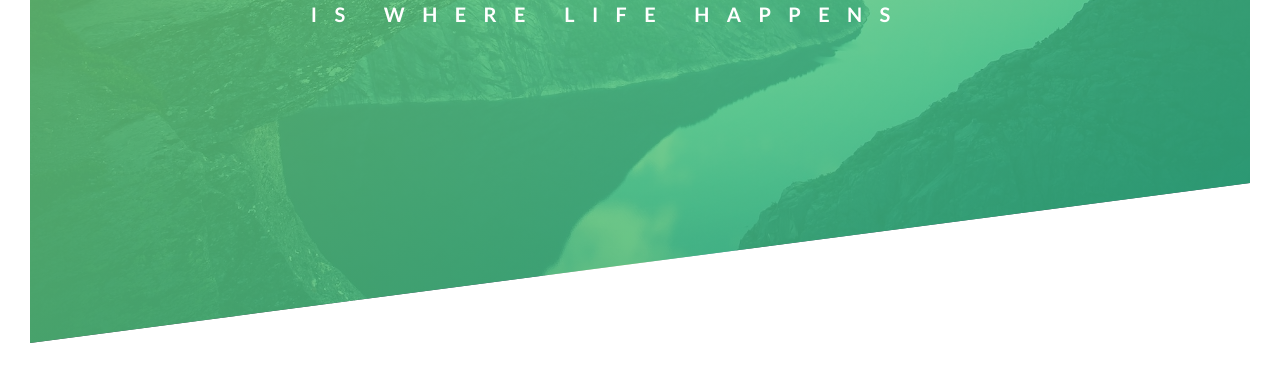
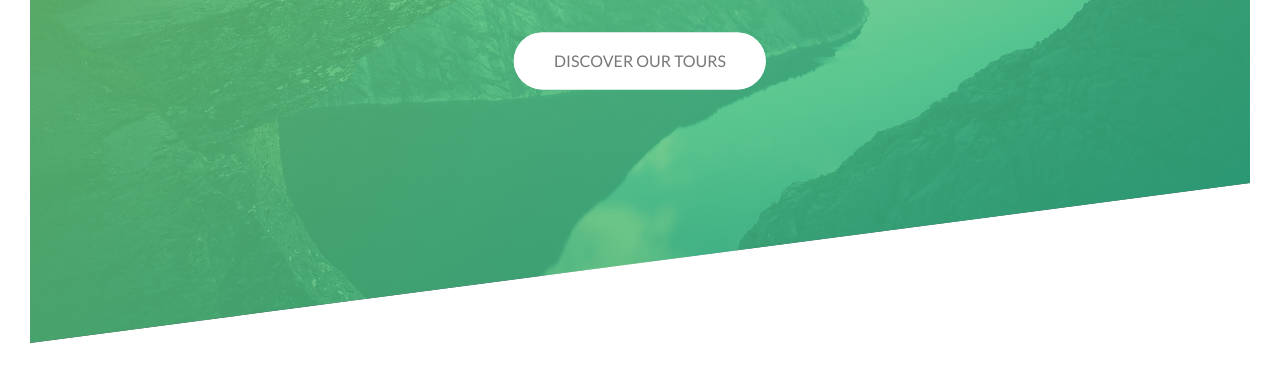
Before and after one commit to kristinponsonby/Natours, a plain HTML site: page starter/index.html in a window 1280 px wide. Shown: the part 447-820 px from the top of the page. Drawn offline with Linux system fonts and the light colour scheme; files that its build step writes are made by us from their sources.

Commit message:
button animations

```diff
--- a/starter/css/style.css
+++ b/starter/css/style.css
@@ -57,6 +57,7 @@ body {
     left: 50%;
     /* translate means the element is now being moved relative to the box itself, putting it exactly in the middle */
     transform: translate(-50%, -50%);
+    text-align: center;
 }
 
 .heading-primary {
@@ -64,6 +65,7 @@ body {
     text-transform: uppercase;
 
     backface-visibility: hidden;
+    margin-bottom: 60px;
 }
 
 .heading-primary-main {
@@ -123,3 +125,71 @@ body {
             transform: translate(0);
         }
     }
+
+@keyframes moveInBottom {
+
+        0% {
+            opacity: 0;
+            transform: translateY(30px);
+        }
+
+        100% {
+            opacity: 1;
+            transform: translate(0);
+        }
+    }
+/*this here is the link pseudoclass. Link is a state of the button selector */
+.btn:link,
+.btn:visited {
+    text-transform: uppercase;
+    text-decoration: none;
+    padding: 15px 40px;
+    display: inline-block;
+    border-radius: 100px;
+    transition: all .2s;
+    position: relative;
+}
+
+.btn:hover {
+    transform: translateY(-3px);
+    box-shadow: 0 10px 20px rgba(0,0,0,.2);
+}
+
+.btn:active {
+    transform: translateY(-1px);
+    box-shadow: 0 5px 10px rgba(0,0,0,.2);
+}
+
+.btn-white {
+    background-color: #fff;
+    color: #777;
+}
+
+/*the after pseudo element is basically treated like a child of the btn */
+.btn::after {
+    content: "";
+    display: inline-block;
+    height: 100%;
+    width: 100%;
+    border-radius: 100px;
+    position: absolute;
+    top: 0;
+    left: 0;
+    z-index: -1;
+    transition: all .4s;
+}
+
+.btn-white::after {
+    background-color: #fff;
+}
+
+.btn:hover::after {
+    /* transform scale(1.5) will make it appear 1.5x the size it was before */
+    transform: scaleX(1.4) scaleY(1.4);
+    opacity: 0;
+}
+
+.btn-animated {
+    animation: moveInBottom .5 ease-out .75s;
+    animation-fill-mode: backwards;
+}
--- a/starter/index.html
+++ b/starter/index.html
@@ -27,6 +27,8 @@
                   <span class="heading-primary-main">Outdoors</span>
                   <span class="heading-primary-sub">is where life happens</span>
             </h1>
+
+            <a href="#" class="btn btn-white btn-animated">Discover our tours</a>
         </div>
 
     </header>
```
